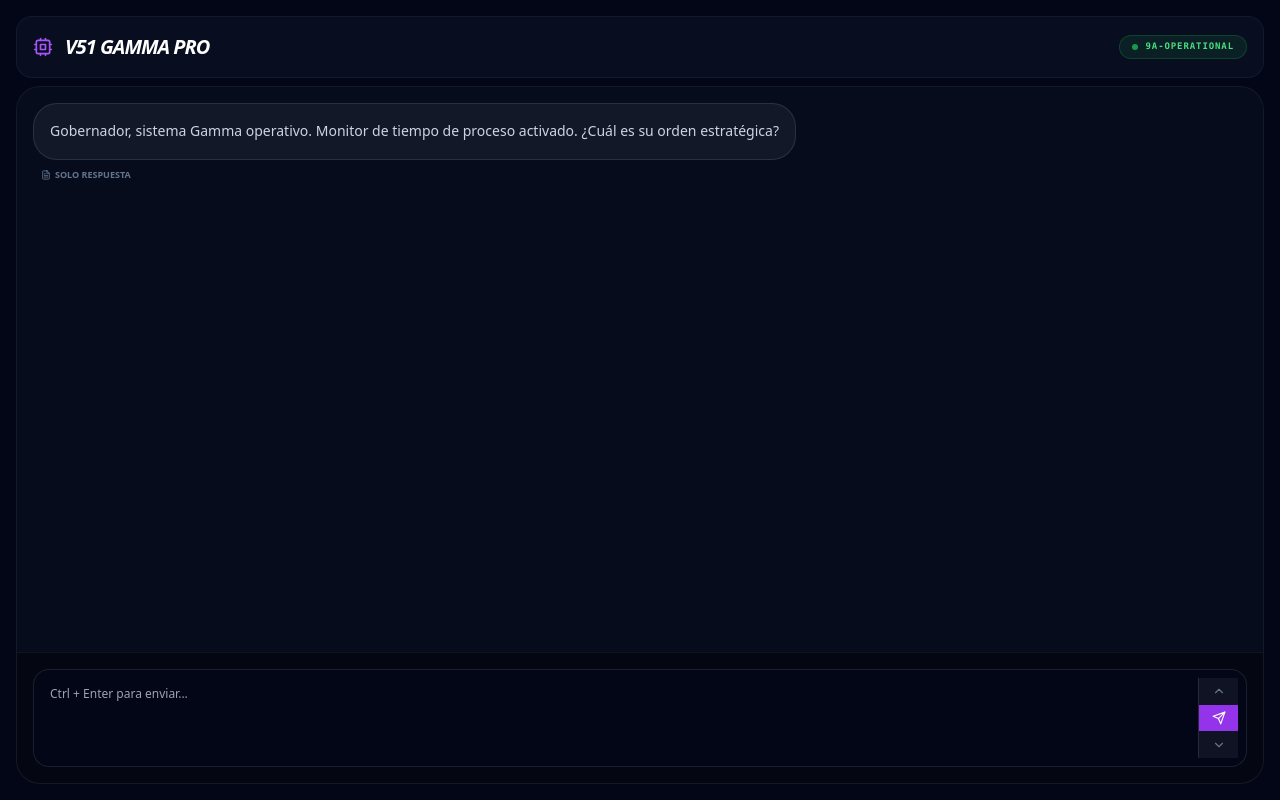
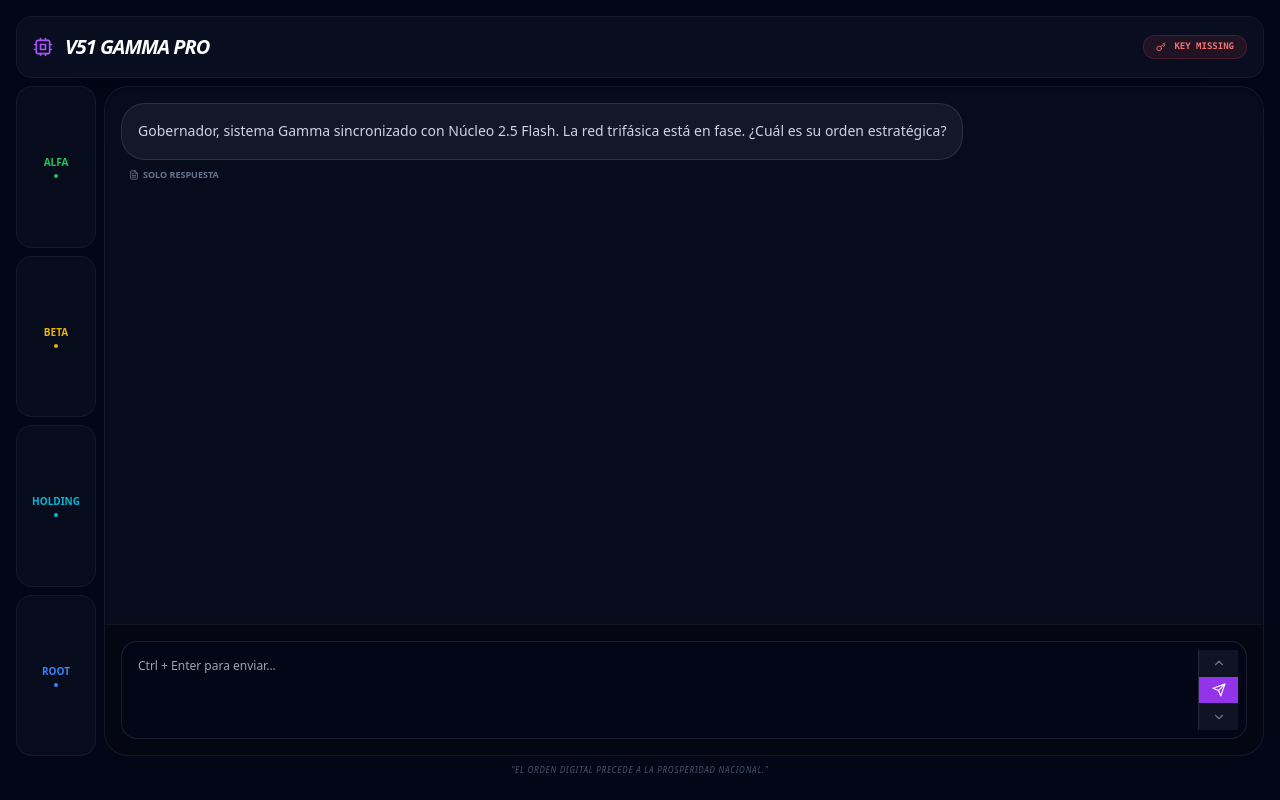
Before and after one commit to Via51-Fractal/v51-fractal-engine, a React (Vite) app in the folder via51-gamma/: page / in a window 1280 px wide. Built offline with nearby package versions, Linux system fonts and the light colour scheme; no server answers.

Commit message:
V51-FINAL: Activación de Núcleo 2.5 Flash y cierre de brecha de versión.

```diff
--- a/via51-gamma/src/App.tsx
+++ b/via51-gamma/src/App.tsx
@@ -1,9 +1,9 @@
 import React, { useState, useEffect, useRef } from 'react';
-import { Cpu, Send, Terminal, Layout, Database, Shield, Activity, ChevronUp, ChevronDown, Copy, ClipboardCopy, FileText, Check, Clock, XCircle } from 'lucide-react';
+import { Cpu, Send, Terminal, Layout, Database, Shield, Activity, ChevronUp, ChevronDown, Copy, ClipboardCopy, FileText, Check, Clock, XCircle, Key } from 'lucide-react';
 
 const App = () => {
   const [messages, setMessages] = useState([
-    { role: 'ai', text: 'Gobernador, sistema Gamma operativo. Monitor de tiempo de proceso activado. ¿Cuál es su orden estratégica?' }
+    { role: 'ai', text: 'Gobernador, sistema Gamma sincronizado con Núcleo 2.5 Flash. La red trifásica está en fase. ¿Cuál es su orden estratégica?' }
   ]);
   const [input, setInput] = useState('');
   const [loading, setLoading] = useState(false);
@@ -15,12 +15,12 @@ const App = () => {
   const timerRef = useRef<any>(null);
 
   const GEMINI_API_KEY = import.meta.env.VITE_GEMINI_API_KEY;
+  const isKeyLoaded = !!GEMINI_API_KEY && GEMINI_API_KEY.length > 10;
 
   useEffect(() => {
     if (scrollRef.current) scrollRef.current.scrollTop = scrollRef.current.scrollHeight;
   }, [messages]);
 
-  // Lógica del Cronómetro
   useEffect(() => {
     if (loading) {
       const start = Date.now();
@@ -49,19 +49,23 @@ const App = () => {
     setTimer(0);
 
     try {
-      const response = await fetch(`https://generativelanguage.googleapis.com/v1beta/models/gemini-1.5-flash:generateContent?key=${GEMINI_API_KEY}`, {
+      // RECTIFICACIÓN MAESTRA: Uso de gemini-2.5-flash (Validado por sonda forense)
+      const response = await fetch(`https://generativelanguage.googleapis.com/v1beta/models/gemini-2.5-flash:generateContent?key=${GEMINI_API_KEY}`, {
         method: 'POST',
         headers: { 'Content-Type': 'application/json' },
         body: JSON.stringify({ contents: [{ parts: [{ text: currentInput }] }] })
       });
+
       const data = await response.json();
-      if (data.candidates) {
-        setMessages(prev => [...prev, { role: 'ai', text: data.candidates[0].content.parts[0].text }]);
+      if (data.candidates && data.candidates[0]) {
+        const aiText = data.candidates[0].content.parts[0].text;
+        setMessages(prev => [...prev, { role: 'ai', text: aiText }]);
       } else {
-        setMessages(prev => [...prev, { role: 'ai', text: `SISTEMA: Error en respuesta. ${data.error?.message || ''}` }]);
+        const errorMsg = data.error ? data.error.message : 'Respuesta denegada por el núcleo.';
+        setMessages(prev => [...prev, { role: 'ai', text: `SISTEMA: ${errorMsg}` }]);
       }
     } catch (error) {
-      setMessages(prev => [...prev, { role: 'ai', text: 'ERROR DE FASE: Tiempo de espera agotado o fallo de red.' }]);
+      setMessages(prev => [...prev, { role: 'ai', text: 'ERROR DE FASE: Interferencia en la línea de datos.' }]);
     } finally {
       setLoading(false);
     }
@@ -74,9 +78,16 @@ const App = () => {
     }
   };
 
+  const nodes = [
+    { id: 'ALFA', url: 'https://alfa.via51.org', color: '#22c55e' },
+    { id: 'BETA', url: 'https://beta.via51.org', color: '#eab308' },
+    { id: 'HOLDING', url: 'https://holding.via51.org', color: '#06b6d4' },
+    { id: 'ROOT', url: 'https://via51.org', color: '#3b82f6' }
+  ];
+
   return (
     <div className="h-screen bg-[#020617] text-slate-200 font-sans p-2 md:p-4 flex flex-col overflow-hidden">
-      <header className="flex justify-between items-center bg-slate-900/50 p-4 rounded-2xl border border-white/5 mb-2">
+      <header className="flex justify-between items-center bg-slate-900/50 p-4 rounded-2xl border border-white/5 mb-2 shadow-2xl">
         <div className="flex items-center gap-3">
           <Cpu className="text-purple-500" size={20} />
           <h1 className="text-xl font-black tracking-tighter text-white uppercase italic">V51 GAMMA PRO</h1>
@@ -89,15 +100,24 @@ const App = () => {
               <span className="text-[10px] font-mono text-purple-400 font-bold">{timer}s</span>
             </div>
           )}
-          <div className="bg-green-500/10 border border-green-500/20 px-3 py-1 rounded-full flex items-center gap-2">
-            <div className="h-1.5 w-1.5 bg-green-500 rounded-full animate-pulse"></div>
-            <span className="text-[9px] font-mono text-green-400 uppercase font-bold tracking-widest">9A-OPERATIONAL</span>
+          <div className={`flex items-center gap-2 px-3 py-1 rounded-full border ${isKeyLoaded ? 'bg-green-500/10 border-green-500/20 text-green-400' : 'bg-red-500/10 border-red-500/20 text-red-400'}`}>
+            <Key size={10} />
+            <span className="text-[9px] font-mono uppercase font-bold">{isKeyLoaded ? 'Key Active' : 'Key Missing'}</span>
           </div>
         </div>
       </header>
 
       <div className="flex flex-1 gap-2 overflow-hidden">
-        <main className="flex-1 flex flex-col bg-slate-900/40 rounded-3xl border border-white/5 overflow-hidden">
+        <aside className="w-16 md:w-20 flex flex-col gap-2">
+          {nodes.map(node => (
+            <a key={node.id} href={node.url} target="_blank" className="flex-1 flex flex-col items-center justify-center rounded-2xl bg-slate-900/40 border border-white/5 hover:border-purple-500/50 transition-all">
+              <span className="font-bold text-[10px]" style={{color: node.color}}>{node.id}</span>
+              <div className="h-1 w-1 rounded-full mt-1" style={{backgroundColor: node.color}}></div>
+            </a>
+          ))}
+        </aside>
+
+        <main className="flex-1 flex flex-col bg-slate-900/40 rounded-3xl border border-white/5 overflow-hidden shadow-inner">
           <div ref={scrollRef} className="flex-1 p-4 overflow-y-auto space-y-6 custom-scrollbar">
             {messages.map((m, i) => (
               <div key={i} className={`flex flex-col ${m.role === 'ai' ? 'items-start' : 'items-end'}`}>
@@ -141,6 +161,9 @@ const App = () => {
           </div>
         </main>
       </div>
+      <footer className="text-center py-2">
+        <p className="text-[8px] text-slate-600 uppercase tracking-widest italic">"El orden digital precede a la prosperidad nacional."</p>
+      </footer>
     </div>
   );
 };
```
